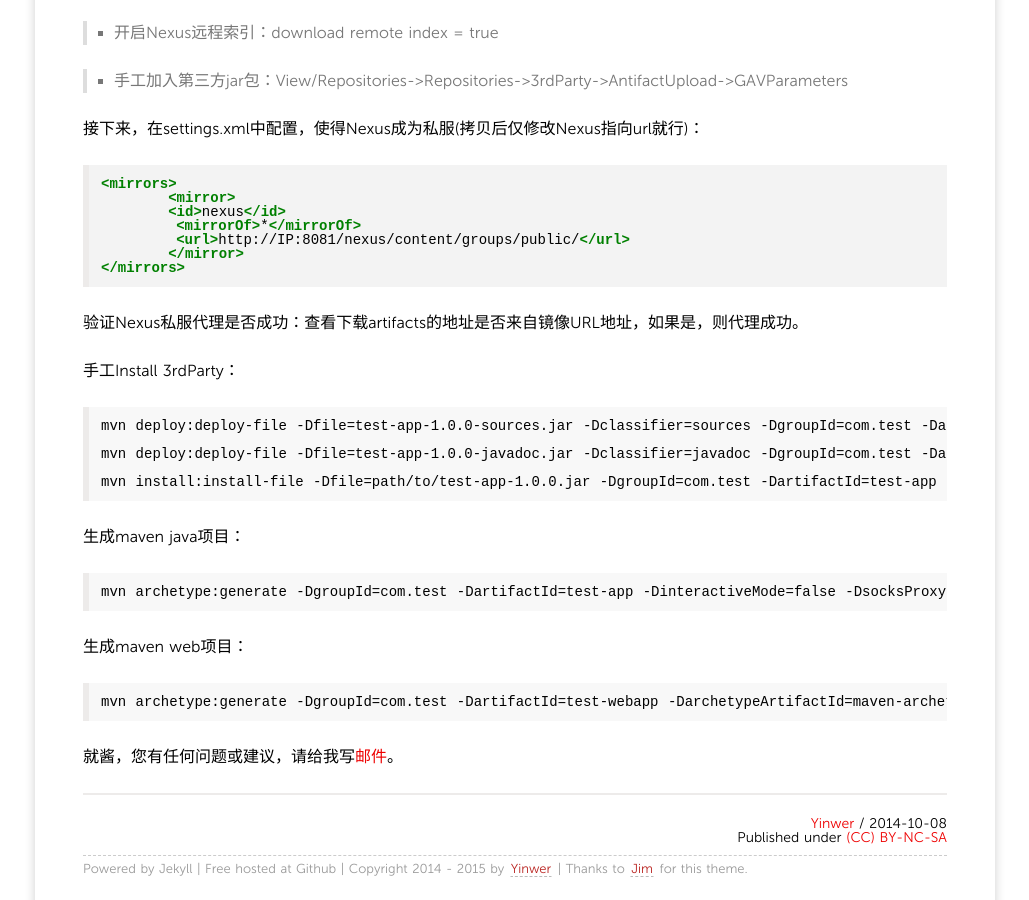
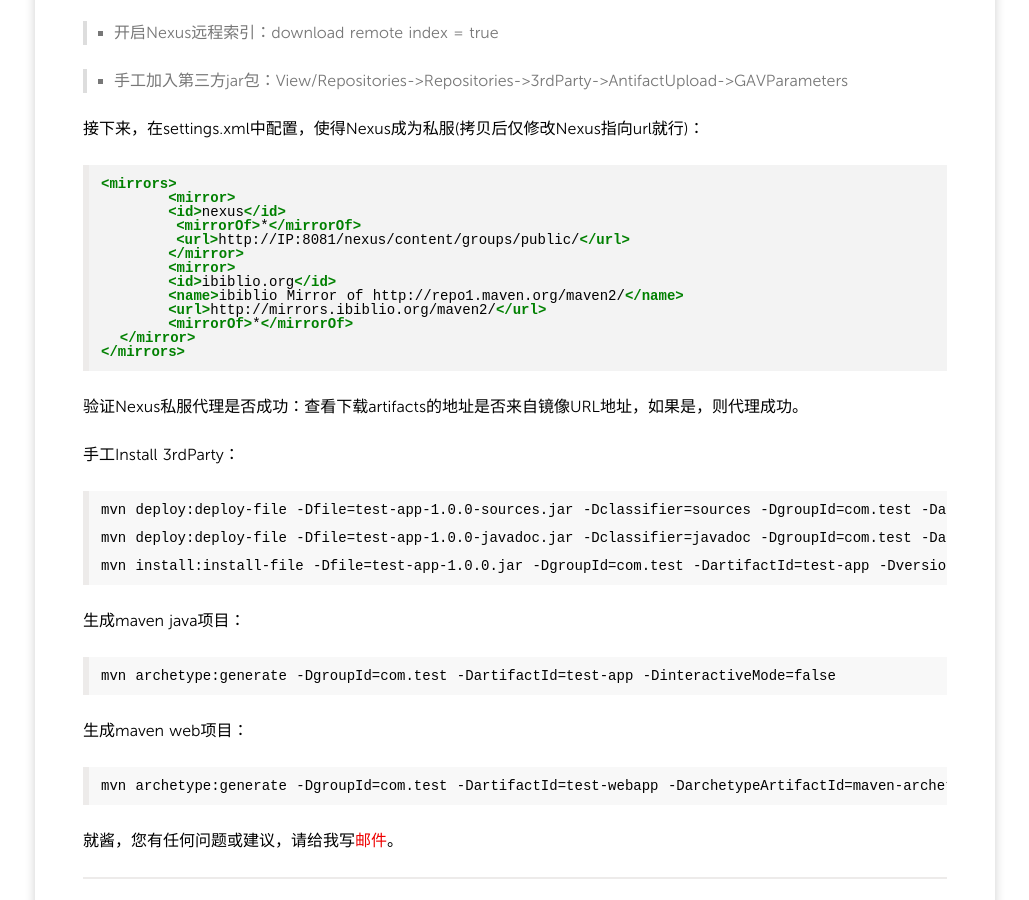
Before and after one commit to yinwer81/yinwer81.github.com, a Jekyll site: the page built from _posts/201410/2014-10-08-setup-internal-maven-repository-using-nexus.md, in a window 1280 px wide and 900 px high, scrolled down 1239 px. Shown: the whole window, without its empty margins (125-1154 px from the left). Built offline with Jekyll 4.4.1, drawn with Linux system fonts in a browser that asks for light colours; nearby versions of some CDN libraries; Markdown is read by kramdown in place of the engine named in the settings; comment, search, counter and statistics services are not loaded.

Commit message:
Update 2014-10-08-setup-internal-maven-repository-using-nexus.md

```diff
--- a/_posts/201410/2014-10-08-setup-internal-maven-repository-using-nexus.md
+++ b/_posts/201410/2014-10-08-setup-internal-maven-repository-using-nexus.md
@@ -55,6 +55,12 @@ Nexus的一些操作：
         <mirrorOf>*</mirrorOf>
         <url>http://IP:8081/nexus/content/groups/public/</url>
 	</mirror>
+	<mirror>
+      	<id>ibiblio.org</id>
+      	<name>ibiblio Mirror of http://repo1.maven.org/maven2/</name>
+      	<url>http://mirrors.ibiblio.org/maven2/</url>
+      	<mirrorOf>*</mirrorOf>
+  </mirror>
 </mirrors>
 {% endhighlight %}
 
@@ -66,15 +72,15 @@ Nexus的一些操作：
 
 	mvn deploy:deploy-file -Dfile=test-app-1.0.0-javadoc.jar -Dclassifier=javadoc -DgroupId=com.test -DartifactId=test-app -Dversion=1.0.0 -Dpackaging=jar -Durl=http://IP:8081/nexus/content/repositories/thirdparty/
 
-	mvn install:install-file -Dfile=path/to/test-app-1.0.0.jar -DgroupId=com.test -DartifactId=test-app -Dversion=1.0.0 -Dpackaging=jar
+	mvn install:install-file -Dfile=test-app-1.0.0.jar -DgroupId=com.test -DartifactId=test-app -Dversion=1.0.0 -Dpackaging=jar
 
 
 生成maven java项目：
 
-	mvn archetype:generate -DgroupId=com.test -DartifactId=test-app -DinteractiveMode=false -DsocksProxyHost=192.168.0.116 -DsocksProxyPort=8080
+	mvn archetype:generate -DgroupId=com.test -DartifactId=test-app -DinteractiveMode=false
 
 生成maven web项目：
 
-	mvn archetype:generate -DgroupId=com.test -DartifactId=test-webapp -DarchetypeArtifactId=maven-archetype-webapp -DinteractiveMode=false -DsocksProxyHost=192.168.0.116 -DsocksProxyPort=8080
+	mvn archetype:generate -DgroupId=com.test -DartifactId=test-webapp -DarchetypeArtifactId=maven-archetype-webapp -DinteractiveMode=false
 
 就酱，您有任何问题或建议，请给我写[邮件](mailto:yinwer81@gmail.com)。
```
